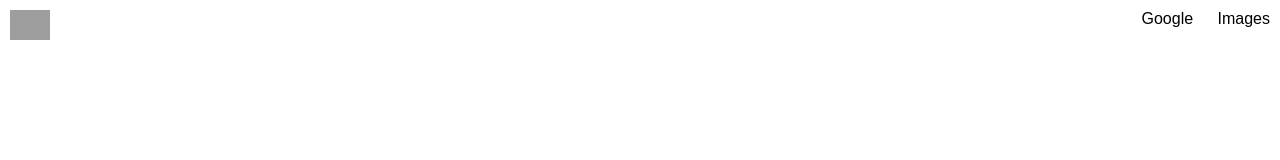
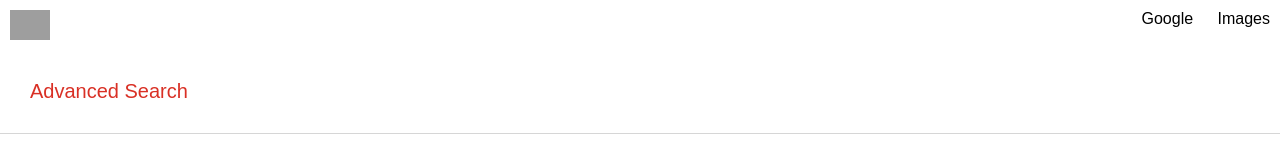
Before and after one commit to navindu-sachintha/cs50web_project0, a plain HTML site: page advanced.html in a window 1280 px wide. Drawn offline with Linux system fonts and the light colour scheme; grey boxes are pictures that could not be loaded.

Commit message:
Added header title & seperator

```diff
--- a/advanced.html
+++ b/advanced.html
@@ -21,5 +21,10 @@
         </div>
     </div>
 
+    <div class="ad-header-title">
+        <label>Advanced Search</label>
+    </div>
+    <div class="header-seperator"></div>
+
 </body>
 </html>
--- a/styles.css
+++ b/styles.css
@@ -85,3 +85,17 @@ input[type=submit]:hover {
     display: flex;
     justify-content: space-between;
 }
+
+.ad-header-title {
+    margin: 30px 10px;
+}
+
+.ad-header-title label {
+    color: #d93025;
+    font-size: 20px;
+    margin: 50px 20px;
+}
+
+.header-seperator {
+    border-bottom: solid 1px #d6d6d6;
+}
```
